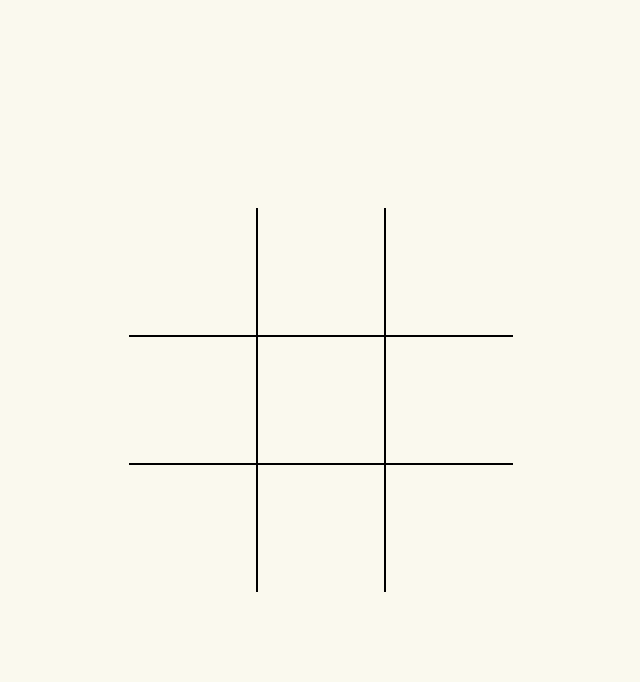
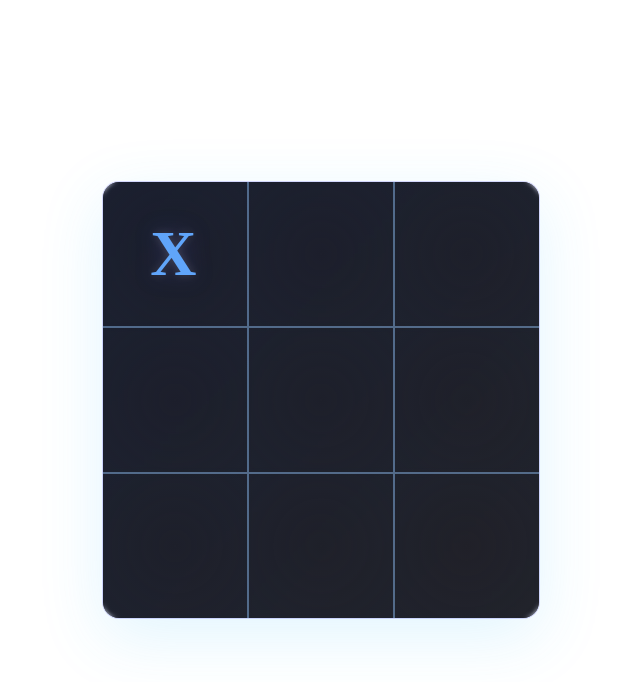
Before and after one commit to navvycodes/tictactoe2, a React (Vite) app: page /multi-player in a window 1280 px wide. Both pictures are taken after a click on the element 511 px from the left and 271 px from the top of the page. Shown: the top 682 px of the page, without its empty margins (319-959 px from the left). Built offline with nearby package versions, Linux system fonts and the light colour scheme.

Commit message:
added animations

```diff
--- a/index.html
+++ b/index.html
@@ -13,7 +13,9 @@
       margin: 0;
       padding: 0;
       /* fallback for overscroll area */
-      background-color: #FAF9EE;
+      background-color: "radial-gradient(120% 120% at 50% 50%, rgba(30,41,59,0.0) 0%, rgba(30,41,59,0.35) 100%)",
+      ;
+
       overscroll-behavior: none;
       /* optional: disables bounce in some browsers */
     }
--- a/src/MultiPlayer/state/TicTacToeMultiMachine.ts
+++ b/src/MultiPlayer/state/TicTacToeMultiMachine.ts
@@ -9,6 +9,8 @@ export interface TicTacToeContext {
   oQueue: number[]; // O FIFO (max 3)
   xTurn: boolean; // true => X to move
   winner: Mark | null; // "x" | "o" | null
+  numXWins: number;
+  numOWins: number;
 }
 
 type PlaceAtEvent = { type: "PLACE_AT"; index: number };
@@ -50,12 +52,22 @@ export const TicTacToeMultiMachine = setup({
   actions: {
     placeAt: assign(({ context, event }) => {
       if (event.type !== "PLACE_AT") return context;
+      console.log("Placing piece at:", event.index);
       const idx = event.index;
+      console.log("Current board:", context.board);
+      console.log("context", context);
       if (!legal(context.board, idx) || context.winner) return context;
 
       const next = applyMove(context, idx);
-      const mover = context.xTurn ? "x" : "o"; // mover is based on PRE-move xTurn
+      const mover = context.xTurn ? "x" : "o";
       const maybeWinner = checkWin(next.board, mover) ? mover : null;
+      if (maybeWinner) {
+        if (maybeWinner === "x") {
+          context.numXWins += 1;
+        } else if (maybeWinner === "o") {
+          context.numOWins += 1;
+        }
+      }
 
       return { ...context, ...next, winner: maybeWinner };
     }),
@@ -85,26 +97,19 @@ export const TicTacToeMultiMachine = setup({
   },
 }).createMachine({
   id: "TicTacToeMulti",
-  initial: "setup",
+  initial: "playing",
   context: {
     board: Array<Mark>(9).fill("_"),
     xQueue: [],
     oQueue: [],
     xTurn: true,
     winner: null,
-    players: { xName: "Player X", oName: "Player O" },
+    numXWins: 0,
+    numOWins: 0,
   },
 
   states: {
-    setup: {
-      on: {
-        RESET_GAME: { actions: "resetGame" },
-        PLACE_AT: { target: "playing.play", actions: "placeAt" },
-      },
-    },
-
     playing: {
-      entry: "resetGame",
       initial: "play",
       on: {
         RESET_GAME: { actions: "resetGame", target: "playing.play" },
@@ -129,6 +134,10 @@ export const TicTacToeMultiMachine = setup({
 
     results: {
       on: {
+        PLACE_AT: {
+          actions: ["resetGame", "placeAt"],
+          target: "playing.check",
+        },
         RESET_GAME: { target: "playing" },
       },
     },
--- a/src/common/TicTacToeGrid.tsx
+++ b/src/common/TicTacToeGrid.tsx
@@ -1,26 +1,31 @@
 import { Box, Stack } from "@mui/material";
+import { motion, AnimatePresence } from "framer-motion";
 import type { Mark } from "../types";
 
-const cellStyle = {
+const getDisplayValue = (v?: string) =>
+  v === "x" ? "X" : v === "o" ? "O" : "";
+const isWinningCell = (i: number, combo?: number[] | null) =>
+  Array.isArray(combo) && combo.includes(i);
+
+const baseCell = {
   width: "33%",
   height: "100%",
   display: "flex",
   alignItems: "center",
   justifyContent: "center",
-  fontSize: "1.5rem",
-  "&.middleCell": {
-    borderLeft: "2px solid #000",
-    borderRight: "2px solid #000",
-  },
+  fontSize: "clamp(2rem, 10vmin, 4rem)",
+  fontWeight: 800,
+  letterSpacing: "0.06em",
+  userSelect: "none",
+} as const;
+
+const pieceVariants = {
+  initial: { scale: 0.6, y: -10, opacity: 0, filter: "blur(4px)" },
+  enter: { scale: 1, y: 0, opacity: 1, filter: "blur(0px)" },
+  exit: { scale: 0.8, y: 6, opacity: 0, filter: "blur(4px)" },
 };
 
-const getDisplayValue = (value?: string) => {
-  if (value === "x") return "X";
-  if (value === "o") return "O";
-  return "";
-};
-
-export const TicTacToeGrid = ({
+export function TicTacToeGrid({
   gameBoard,
   onCellClick,
   winner,
@@ -30,72 +35,146 @@ export const TicTacToeGrid = ({
   onCellClick: (index: number) => void;
   winner?: Mark | null;
   winningCombo?: number[] | null;
-}) => {
+}) {
+  const Cell = (i: number, withVerticalBorders?: boolean) => {
+    const value = gameBoard[i];
+    const playable = value === "_" && !winner;
+    const isWin = !!winner && isWinningCell(i, winningCombo);
+    const markColor =
+      value === "x" ? "#60a5fa" : value === "o" ? "#f472b6" : "#e5e7eb";
+
+    return (
+      <Box
+        key={`${i}-${"none"}`}
+        component={motion.div}
+        onClick={() => onCellClick(i)}
+        whileTap={playable ? { scale: 0.98 } : undefined}
+        animate={
+          isWin
+            ? {
+                textShadow: [
+                  "0 0 0 rgba(0,0,0,0)",
+                  "0 0 18px rgba(99,102,241,0.55)",
+                  "0 0 0 rgba(0,0,0,0)",
+                ],
+                boxShadow: [
+                  "inset 0 0 0 rgba(99,102,241,0)",
+                  "inset 0 0 30px rgba(99,102,241,0.35)",
+                  "inset 0 0 0 rgba(99,102,241,0)",
+                ],
+                scale: [1, 1, 1],
+              }
+            : { textShadow: "none", boxShadow: "none", scale: 1 }
+        }
+        transition={{
+          duration: 0.7,
+          ease: "easeInOut",
+          repeat: isWin ? Infinity : 0,
+          repeatDelay: 0.5,
+        }}
+        sx={{
+          ...baseCell,
+          cursor: "pointer",
+          color: markColor,
+          borderLeft: withVerticalBorders
+            ? "2px solid rgba(147,197,253,0.45)"
+            : "none",
+          borderRight: withVerticalBorders
+            ? "2px solid rgba(147,197,253,0.45)"
+            : "none",
+          background:
+            "radial-gradient(120% 120% at 50% 50%, rgba(30,41,59,0.0) 0%, rgba(30,41,59,0.35) 100%)",
+          backdropFilter: "blur(2px)",
+          opacity: winner ? (isWin ? 1 : 0.45) : 1,
+          position: "relative",
+        }}
+      >
+        <AnimatePresence mode="wait">
+          {value !== "_" && (
+            <Box
+              component={motion.div}
+              key={`${value}-${i}-${value}`}
+              variants={pieceVariants}
+              initial="initial"
+              animate="enter"
+              exit="exit"
+              transition={{
+                type: "spring",
+                stiffness: 500,
+                damping: 28,
+                mass: 0.6,
+              }}
+              sx={{
+                color: markColor,
+                textShadow:
+                  "0 0 10px rgba(255,255,255,0.15), 0 0 24px rgba(99,102,241,0.25)",
+              }}
+            >
+              {getDisplayValue(value)}
+            </Box>
+          )}
+        </AnimatePresence>
+
+        <AnimatePresence>
+          {value !== "_" && (
+            <Box
+              component={motion.span}
+              key={`ripple-${i}-${value}`}
+              initial={{ opacity: 0.35, scale: 0 }}
+              animate={{ opacity: 0, scale: 2.2 }}
+              exit={{ opacity: 0 }}
+              transition={{ duration: 0.45, ease: "easeOut" }}
+              sx={{
+                position: "absolute",
+                inset: "calc(50% - 10px)",
+                width: 20,
+                height: 20,
+                borderRadius: "999px",
+                boxShadow: `0 0 0 2px ${markColor}`,
+                pointerEvents: "none",
+              }}
+            />
+          )}
+        </AnimatePresence>
+      </Box>
+    );
+  };
+
   return (
     <Stack
       sx={{
+        position: "relative",
         display: "flex",
-        width: "max(30vw, 30vh)",
-        height: "max(30vw, 30vh)",
-        minWidth: "300px",
-        minHeight: "300px",
-        maxWidth: "800px",
-        maxHeight: "800px",
+        width: "max(34vw, 34vh)",
+        height: "max(34vw, 34vh)",
+        minWidth: 350,
+        minHeight: 350,
+        maxWidth: 820,
+        maxHeight: 820,
+        borderRadius: 4,
+        overflow: "hidden",
+        background:
+          "linear-gradient(135deg, rgba(2,6,23,0.9) 0%, rgba(10,10,17,0.9) 100%)",
+        boxShadow:
+          "0 0 0 1px rgba(99,102,241,0.25), 0 18px 65px rgba(56,189,248,0.15)",
       }}
       className="tic-tac-toe-grid"
+      component={motion.div}
+      initial={{ opacity: 0, scale: 0.98 }}
+      animate={{ opacity: 1, scale: 1 }}
+      transition={{ duration: 0.4 }}
     >
       <Box
         sx={{
           display: "flex",
           width: "100%",
           height: "33.33%",
-          borderBottom: "2px solid #000",
+          borderBottom: "2px solid rgba(147,197,253,0.45)",
         }}
       >
-        <Box
-          sx={{
-            ...cellStyle,
-          }}
-          onClick={() => onCellClick(0)}
-        >
-          {getDisplayValue(gameBoard[0])}
-        </Box>
-        <Box
-          sx={{
-            ...cellStyle,
-          }}
-          className="middleCell"
-          onClick={() => onCellClick(1)}
-        >
-          {getDisplayValue(gameBoard[1])}
-        </Box>
-        <Box sx={{ ...cellStyle }} onClick={() => onCellClick(2)}>
-          {getDisplayValue(gameBoard[2])}
-        </Box>
-      </Box>
-
-      {/* Row 1 */}
-      <Box sx={{ display: "flex", width: "100%", height: "33.33%" }}>
-        <Box
-          sx={{
-            ...cellStyle,
-          }}
-          onClick={() => onCellClick(3)}
-        >
-          {getDisplayValue(gameBoard[3])}
-        </Box>
-        <Box
-          sx={{
-            ...cellStyle,
-          }}
-          className="middleCell"
-          onClick={() => onCellClick(4)}
-        >
-          {getDisplayValue(gameBoard[4])}
-        </Box>
-        <Box sx={{ ...cellStyle }} onClick={() => onCellClick(5)}>
-          {getDisplayValue(gameBoard[5])}
-        </Box>
+        {Cell(0, false)}
+        {Cell(1, true)}
+        {Cell(2, false)}
       </Box>
 
       <Box
@@ -103,23 +182,19 @@ export const TicTacToeGrid = ({
           display: "flex",
           width: "100%",
           height: "33.33%",
-          borderTop: "2px solid #000",
+          borderBottom: "2px solid rgba(147,197,253,0.45)",
         }}
       >
-        <Box sx={{ ...cellStyle }} onClick={() => onCellClick(6)}>
-          {getDisplayValue(gameBoard[6])}
-        </Box>
-        <Box
-          sx={{ ...cellStyle }}
-          className="middleCell"
-          onClick={() => onCellClick(7)}
-        >
-          {getDisplayValue(gameBoard[7])}
-        </Box>
-        <Box sx={{ ...cellStyle }} onClick={() => onCellClick(8)}>
-          {getDisplayValue(gameBoard[8])}
-        </Box>
+        {Cell(3, false)}
+        {Cell(4, true)}
+        {Cell(5, false)}
+      </Box>
+
+      <Box sx={{ display: "flex", width: "100%", height: "33.33%" }}>
+        {Cell(6, false)}
+        {Cell(7, true)}
+        {Cell(8, false)}
       </Box>
     </Stack>
   );
-};
+}
```
